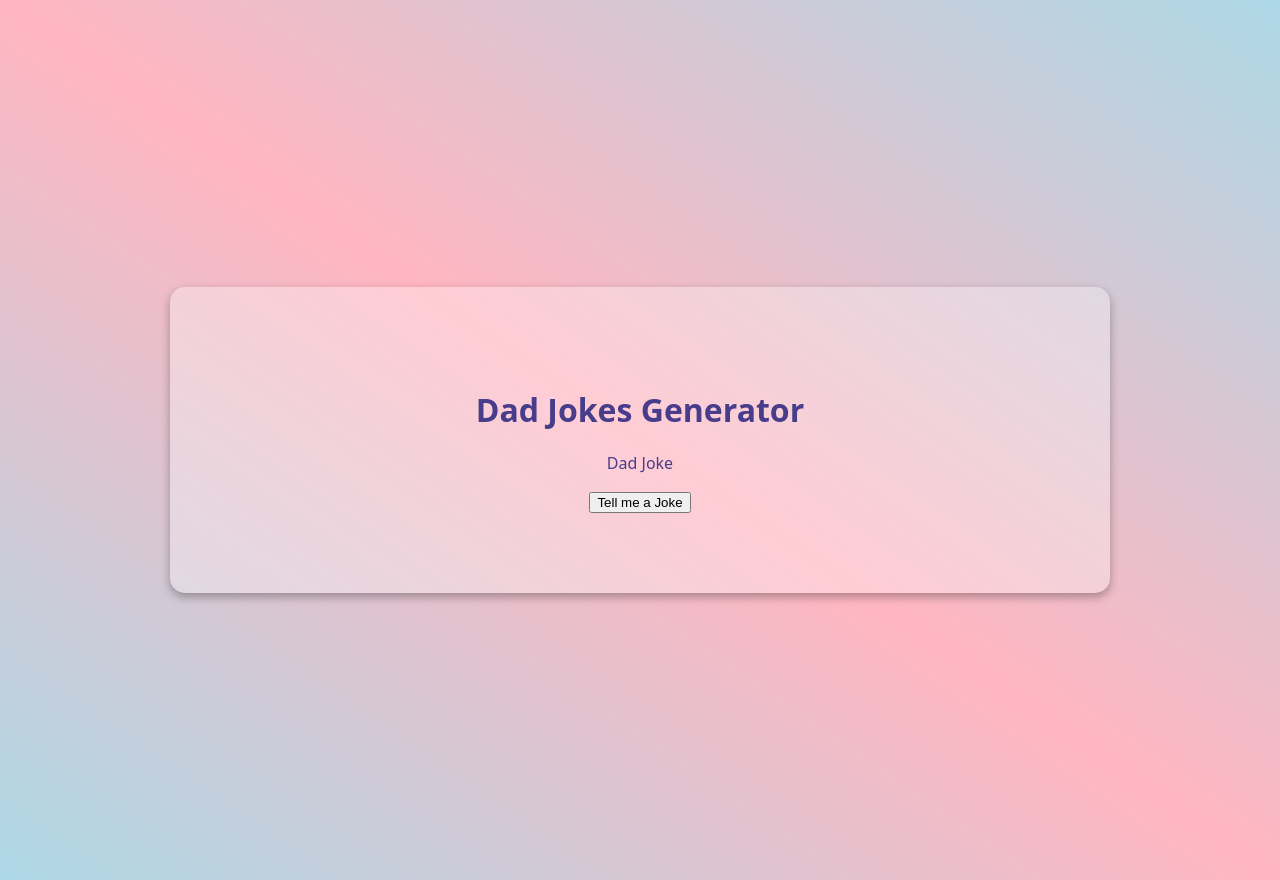
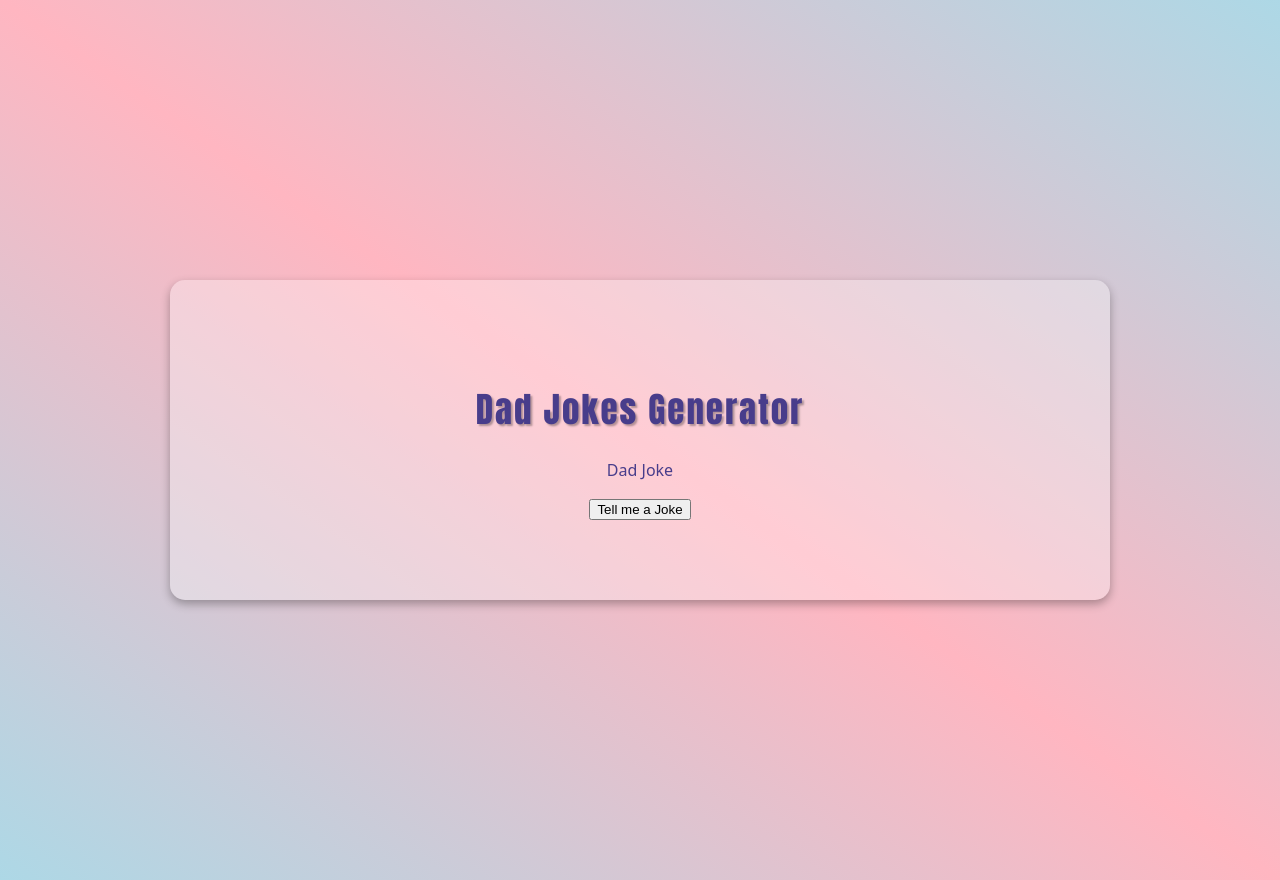
Before and after one commit to LucianoCerullo77/dadjokes, a plain HTML site: page index.html in a window 1280 px wide. Drawn offline with Linux system fonts and the light colour scheme.

Commit message:
heading styles added

```diff
--- a/index.html
+++ b/index.html
@@ -5,7 +5,7 @@
     <meta http-equiv="X-UA-Compatible" content="IE=edge" />
     <meta name="viewport" content="width= , initial-scale=1.0" />
     <title>Dad Jokes Generator</title>
-    <link rel="stylesheet" href="style.css">
+    <link rel="stylesheet" href="style.css" />
   </head>
   <body>
     <div class="container">
--- a/style.css
+++ b/style.css
@@ -6,13 +6,14 @@ body {
   display: flex;
   justify-content: center;
   align-items: center;
-    font-family: system-ui, -apple-system, BlinkMacSystemFont, 'Segoe UI', Roboto, Oxygen, Ubuntu, Cantarell, 'Open Sans', 'Helvetica Neue', sans-serif;
+  font-family: system-ui, -apple-system, BlinkMacSystemFont, "Segoe UI", Roboto,
+    Oxygen, Ubuntu, Cantarell, "Open Sans", "Helvetica Neue", sans-serif;
 }
 
 .container {
-    background-color: rgba(255, 255, 255,.3);
+  background-color: rgba(255, 255, 255, 0.3);
   padding: 5rem;
-    box-shadow: 0 4px 10px rgb(0, 0, 0, .3);
+  box-shadow: 0 4px 10px rgb(0, 0, 0, 0.3);
   border-radius: 15px;
   -webkit-border-radius: 15px;
   -moz-border-radius: 15px;
@@ -22,3 +23,11 @@ body {
   text-align: center;
   color: darkslateblue;
 }
+
+.heading {
+    font-size: 35px;
+    font-weight: 200;
+    font-family: Impact, Haettenschweiler, 'Arial Narrow Bold', sans-serif;
+    text-shadow: 2px 2px 2px rgb(0,0,0,.3);
+    letter-spacing: 2px;
+}
```
Lines whose indentation alone changed are shown as unchanged.
